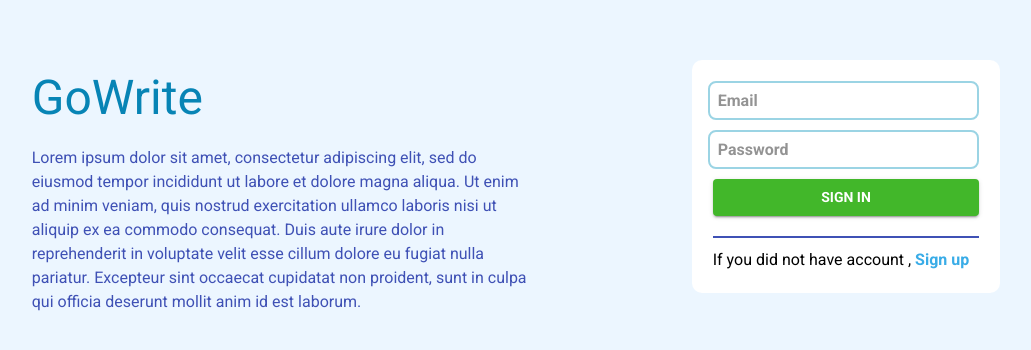
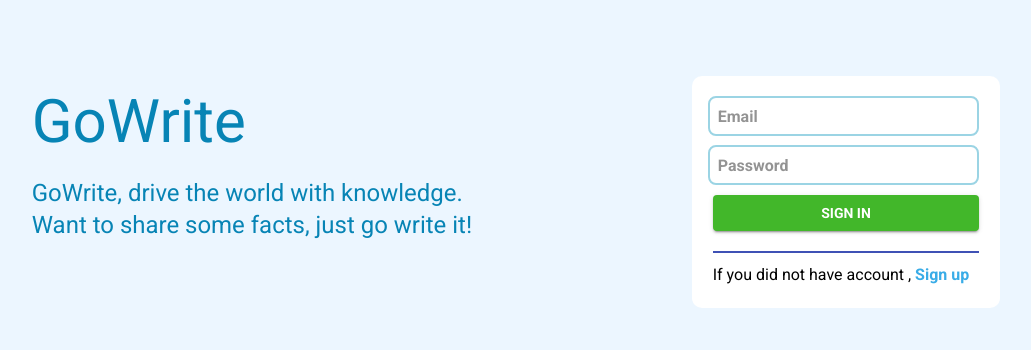
Before and after one commit to com-eng-ess-3/project-frontend, a React (Create React App) app: page /login in a window 1280 px wide. Shown: the part 208-558 px from the top of the page, without its empty margins (129-1160 px from the left). Built offline with nearby package versions, Linux system fonts and the light colour scheme; no server answers.

Commit message:
Change slogan in banner and edit auth error

```diff
--- a/src/components/authPage/AuthComponent.js
+++ b/src/components/authPage/AuthComponent.js
@@ -85,7 +85,7 @@ function AuthComponent({ isRegister, urlRedirect }) {
     if (isRegisterPage) {
       try {
         if (password !== confirmPassword) {
-          throw new Error('Your Confirm Password is not match')
+          throw new Error('Your confirm password is not match')
         }
 
         if (!displayName) {
--- a/src/components/authPage/Banner.js
+++ b/src/components/authPage/Banner.js
@@ -14,8 +14,8 @@ const useStyle = makeStyles((theme) => ({
     width: 500,
     marginTop: 20,
     fontWeight: 400,
-    fontSize: '1rem',
     wordWrap: 'break-word',
+    whiteSpace: 'pre-line',
     [theme.breakpoints.down('sm')]: {
       display: 'none',
     },
@@ -27,13 +27,16 @@ function Banner() {
 
   return (
     <Box className={classes.container}>
-      <Typography color="secondary" variant="h3">
+      <Typography color="secondary" variant="h2">
         {'GoWrite'}
       </Typography>
-      <Typography color="primary" className={classes.description}>
-        {
-          'Lorem ipsum dolor sit amet, consectetur adipiscing elit, sed do eiusmod tempor incididunt ut labore et dolore magna aliqua. Ut enim ad minim veniam, quis nostrud exercitation ullamco laboris nisi ut aliquip ex ea commodo consequat. Duis aute irure dolor in reprehenderit in voluptate velit esse cillum dolore eu fugiat nulla pariatur. Excepteur sint occaecat cupidatat non proident, sunt in culpa qui officia deserunt mollit anim id est laborum.'
-        }
+      <Typography
+        variant="h5"
+        color="secondary"
+        className={classes.description}
+      >
+        {`GoWrite, drive the world with knowledge.
+          Want to share some facts, just go write it!`}
       </Typography>
     </Box>
   )
```
